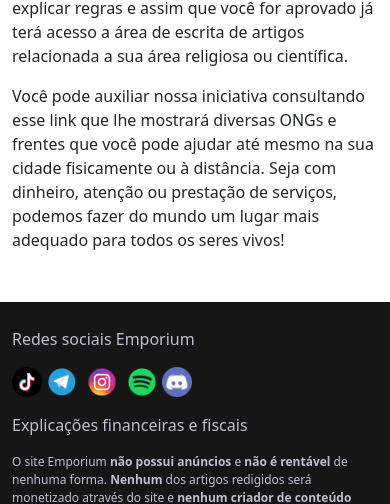
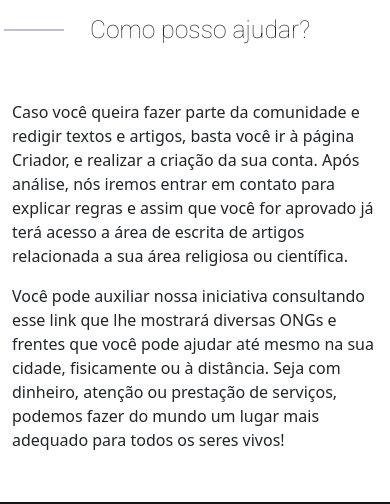
Before and after one commit to derefall/Emporium, a React (Create React App) app: page /topicos in a window 390 px wide. Shown: the part 991-1495 px from the top of the page. Built offline with nearby package versions, Linux system fonts and the light colour scheme; no server answers.

Commit message:
feat: responsive about in topics adjust

```diff
--- a/src/pages/topics/index.tsx
+++ b/src/pages/topics/index.tsx
@@ -166,8 +166,8 @@ export default function Topics() {
 
                 <div>
 
-                    <p>Caso você queira fazer parte da comunidade e redigir textos e artigos, basta você ir a página Criador, e realizar a criação da sua conta. Após análise, nós iremos entrar em contato para explicar regras e assim que você for aprovado já terá acesso a área de escrita de artigos relacionada a sua área religiosa ou científica.</p>
-                    <p>Você pode auxiliar nossa iniciativa consultando esse link que lhe mostrará diversas ONGs e frentes que você pode ajudar até mesmo na sua cidade fisicamente ou à distância. Seja com dinheiro, atenção ou prestação de serviços, podemos fazer do mundo um lugar mais adequado para todos os seres vivos!</p>
+                    <p className="text-align-justify">Caso você queira fazer parte da comunidade e redigir textos e artigos, basta você ir à página Criador, e realizar a criação da sua conta. Após análise, nós iremos entrar em contato para explicar regras e assim que você for aprovado já terá acesso a área de escrita de artigos relacionada a sua área religiosa ou científica.</p>
+                    <p className="text-align-justify">Você pode auxiliar nossa iniciativa consultando esse link que lhe mostrará diversas ONGs e frentes que você pode ajudar até mesmo na sua cidade, fisicamente ou à distância. Seja com dinheiro, atenção ou prestação de serviços, podemos fazer do mundo um lugar mais adequado para todos os seres vivos!</p>
 
                 </div>
 
--- a/src/pages/topics/styles.scss
+++ b/src/pages/topics/styles.scss
@@ -113,4 +113,8 @@ $amount: 40;
             transform: none !important;
         }
     }
+
+    .background {
+        height: 600px;
+    }
 }
```
